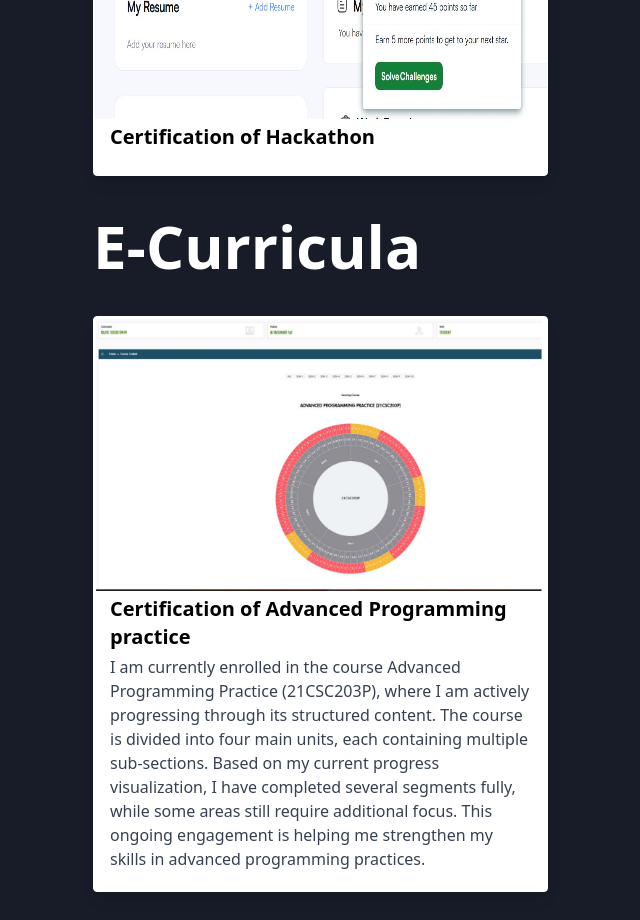
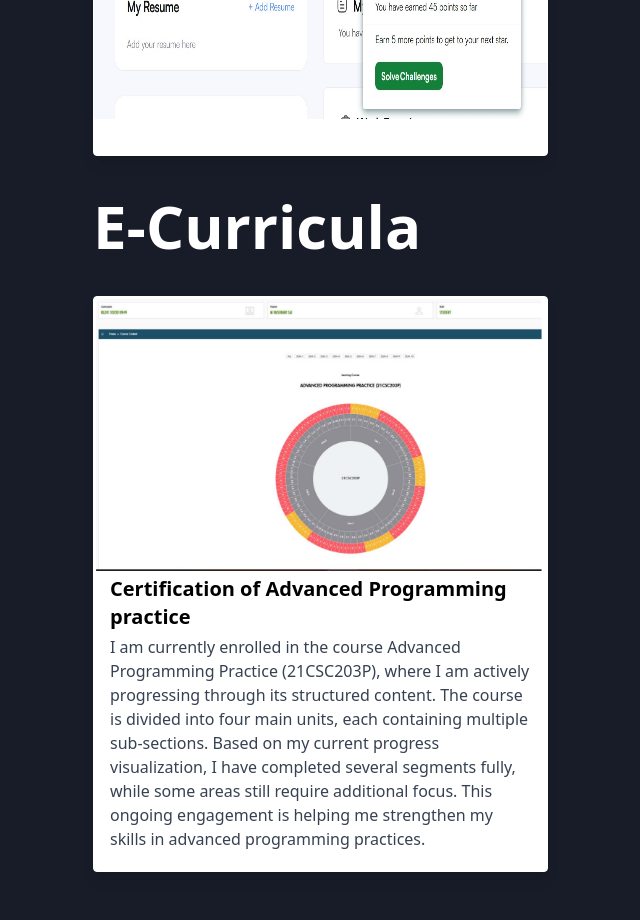
Before and after one commit to vaishnavi071106/MyPortfolio, a React (Create React App) app: page / in a window 1280 px wide. Shown: the part 3980-4900 px from the top of the page, without its empty margins (83-723 px from the left). Built offline with nearby package versions, Linux system fonts and the light colour scheme.

Commit message:
Update HackerRank.jsx

```diff
--- a/src/components/HackerRank.jsx
+++ b/src/components/HackerRank.jsx
@@ -4,7 +4,7 @@ import {Design_Certificate, HackerRankImage, M1, M2} from "../assets/images";
 const HackerRank = () => {
   const certificates = [
     {
-      title: "Certification of Hackathon",
+      title: "",
       description:"",
       image: HackerRankImage,
       imageAlt: "Certification of Hackathon",
```
